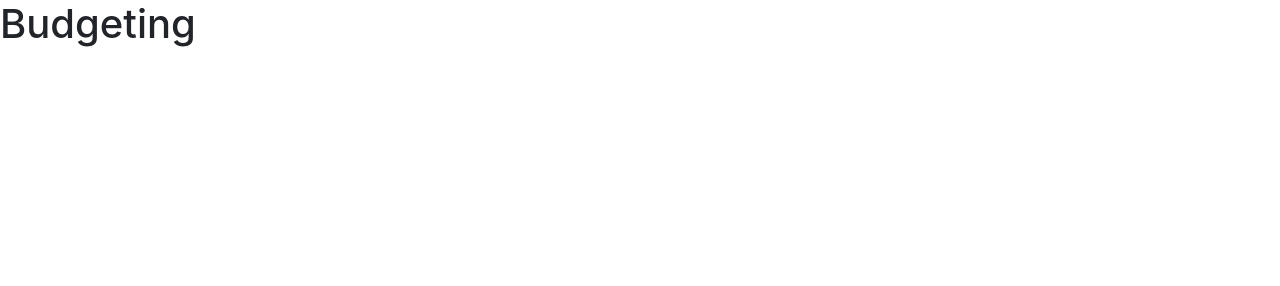
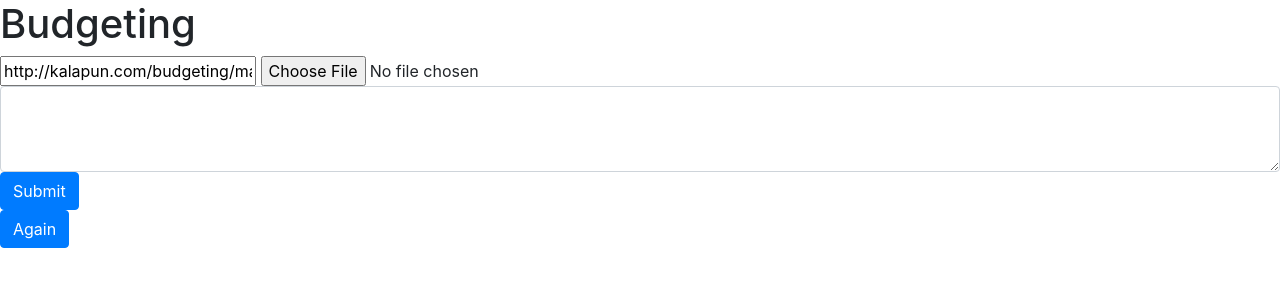
Before and after one commit to xslim/budgeting, a plain HTML site: page index.html in a window 1280 px wide. Drawn offline with nearby package versions, Linux system fonts and the light colour scheme.

Commit message:
Update index.html

```diff
--- a/index.html
+++ b/index.html
@@ -14,8 +14,28 @@
   <body>
     <h1>Budgeting</h1>
 
+    <div id="tx_input">
+      <input type="text" id="matches_url" name="matches_url"value="http://kalapun.com/budgeting/matches.json" />
+      <input type="file" id="tx_file" name="file" />
+      <!--<div id="drop_zone">Drop files here</div>-->
+      <textarea class="form-control" id="tx_text" rows="3"></textarea>
+      <input id="loadTxBtn" type="submit" class="btn btn-primary" />
+    </div>
+    <button id="showInputTxBtn" class="btn btn-primary">Again</button>
+
+    <div id="results">
+
+        <div id="txSummary" class="table">
+        </div>
+
+        <div id="txDetails" class="table">
+        </div>
+
+    </div>
+
     <!-- jQuery first, then Bootstrap JS. -->
     <script src="https://ajax.googleapis.com/ajax/libs/jquery/2.1.4/jquery.min.js"></script>
     <script src="https://cdn.rawgit.com/twbs/bootstrap/v4-dev/dist/js/bootstrap.js"></script>
+    <script src="/app.js"></script>
   </body>
 </html>
```
